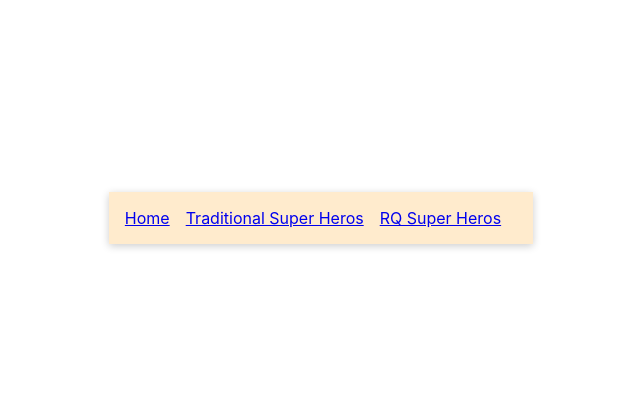
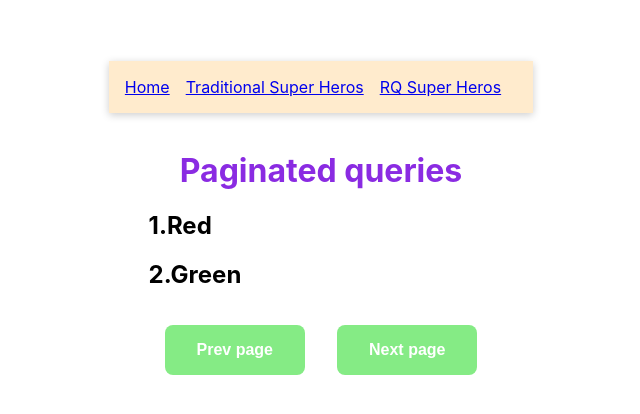
Before and after one commit to NidhitheCoder/advanced-react, a React (Create React App) app in the folder react-query/react-query-demo/: page /rq-infinitated in a window 1280 px wide. Shown: the part 174-588 px from the top of the page, without its empty margins (319-959 px from the left). Built offline with nearby package versions, Linux system fonts and the light colour scheme; data requests are answered from the project's data file.

Commit message:
feat:infinite api basic setup

```diff
--- a/react-query/react-query-demo/src/App.js
+++ b/react-query/react-query-demo/src/App.js
@@ -39,6 +39,7 @@ function App() {
               <Route path="/login" element={<Login />} />
               <Route path="/rq-parallel" element={<ParallelQueriesPage />} />
               <Route path="/rq-paginated" element={<PaginatedQueries />} />
+              <Route path="/rq-infinitated" element={<PaginatedQueries />} />
               <Route path="/rq-super-heros/:heroId" element={<ProtectedRoute><RQSuperHeroPage /></ProtectedRoute>} />
               <Route path="/super-heros" element={<SuperHerosPage />} />
               <Route path="/rq-super-heros" element={<RQSuperHerosPage />} />
--- a/react-query/react-query-demo/src/components/PaginatedQueries.js
+++ b/react-query/react-query-demo/src/components/PaginatedQueries.js
@@ -3,12 +3,12 @@ import axios from 'axios';
 import { useState } from 'react';
 
 const fetchColors = (pageNo) => {
-  return axios.get(`http://localhost:4000/colors?:_limit=2&_page=${pageNo}`);
+  return axios.get(`http://localhost:4000/colors?_limit=2&_page=${pageNo}`);
 };
 
 export const PaginatedQueries = () => {
   const [pageNumber, setPageNumber] = useState(1);
-  const { isLoading, isError, error, data } = useQuery(['colors', pageNumber], () => fetchColors(pageNumber));
+  const { isLoading, isError, error, data, isFetching } = useQuery(['colors', pageNumber], () => fetchColors(pageNumber), { keepPreviousData: true });
 
   if (isLoading) {
     return <h2>Loading...</h2>
@@ -32,8 +32,9 @@ export const PaginatedQueries = () => {
       </div>
       <div>
         <button onClick={() => setPageNumber((page) => page - 1)} disabled={pageNumber === 1}>Prev page</button>
-        <button onClick={() => setPageNumber((page) => page + 1)} disabled={pageNumber === 4}>Next page</button>
+        <button onClick={() => setPageNumber((page) => page + 1)} disabled={pageNumber === (data.length/2)}>Next page</button>
       </div>
+      {isFetching && 'Loading...'}
     </div>
   );
 }
```
Also changed, not shown: react-query/react-query-demo/src/components/InfiniteQueries.js (added, +32 -0 lines).
